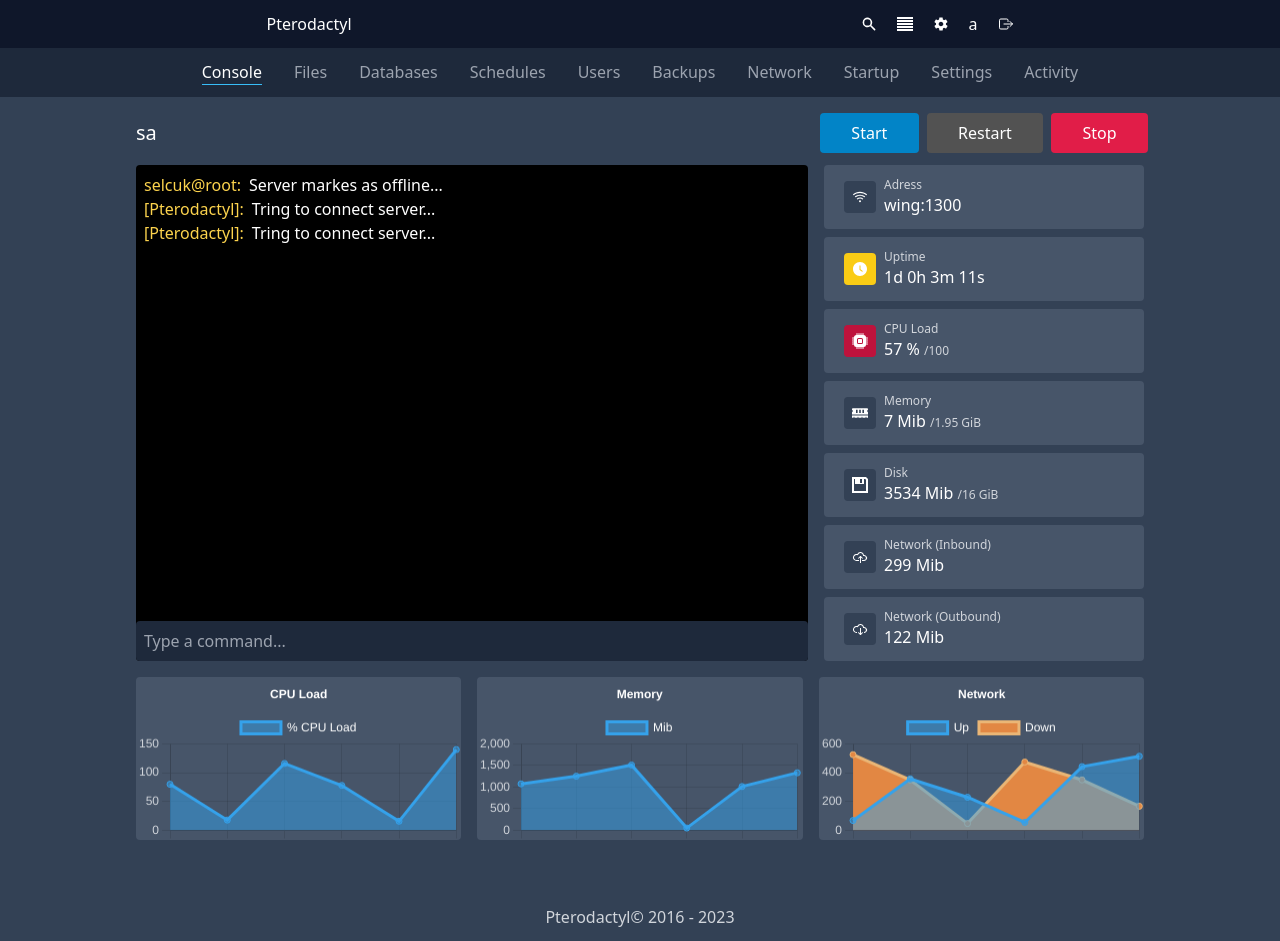
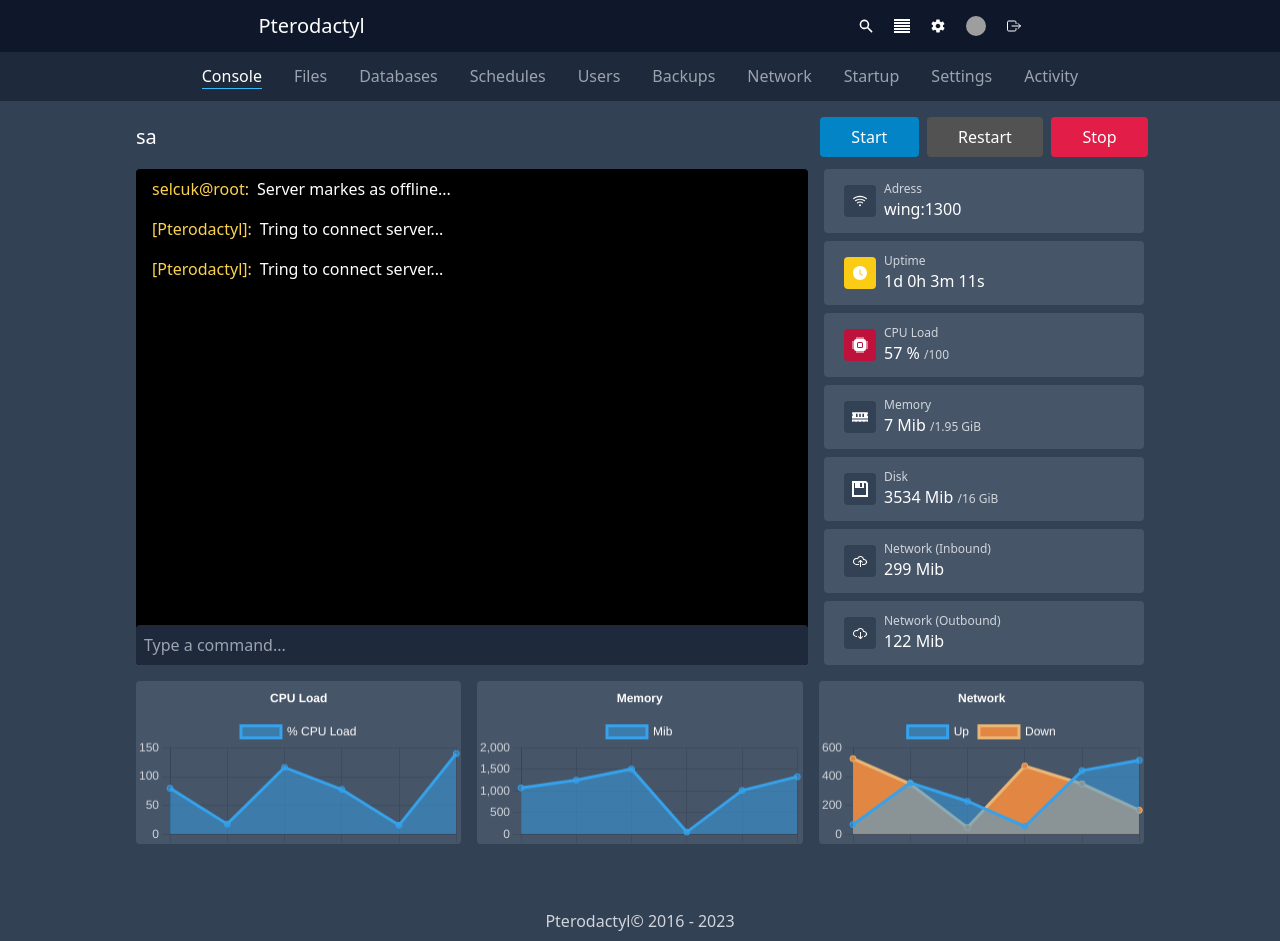
Before and after one commit to selcukguler0/server-analyze, a Next.js app: page /console in a window 1280 px wide. Built offline with nearby package versions, Linux system fonts and the light colour scheme; grey boxes are pictures that could not be loaded.

Commit message:
added avatar to header

```diff
--- a/components/Header.tsx
+++ b/components/Header.tsx
@@ -13,12 +13,16 @@
 	return (
 		<>
 			<header className="bg-slate-900 p-3 flex justify-around items-center">
-				<h1 className="text-white">Pterodactyl</h1>
+				<h1 className="text-white text-xl">Pterodactyl</h1>
 				<div className="flex items-center">
 					<HiSearch className="text-white mr-5" />
 					<ImParagraphJustify className="text-white mr-5" />
 					<IoMdSettings className="text-white mr-5" />
-					<div className="text-white mr-5">a</div>
+					<img
+						className="w-5 h-5 rounded-full mr-5"
+						src="https://avatars.githubusercontent.com/u/75174547?v=4"
+						alt="Rounded avatar"
+					/>
 					<IoExitOutline className="text-white" />
 				</div>
 			</header>
--- a/pages/console.tsx
+++ b/pages/console.tsx
@@ -75,19 +75,19 @@
 						<div className="w-2/3 bg-black rounded flex flex-col m-2">
 							<table className="flex-1">
 								<tbody>
-									<tr className="flex">
-										<td className="text-amber-300 pt-2 pl-2">selcuk@root:</td>{" "}
-										<td className="text-white pt-2 pl-2">
+									<tr className="flex p-2 hover:bg-gray-600">
+										<td className="text-amber-300 pl-2">selcuk@root:</td>{" "}
+										<td className="text-white pl-2">
 											Server markes as offline...
 										</td>
 									</tr>
-									<tr className="flex">
+									<tr className="flex p-2 hover:bg-gray-600">
 										<td className="text-amber-300 pl-2">[Pterodactyl]:</td>{" "}
 										<td className="text-white pl-2">
 											Tring to connect server...
 										</td>
 									</tr>
-									<tr className="flex">
+									<tr className="flex p-2 hover:bg-gray-600">
 										<td className="text-amber-300 pl-2">[Pterodactyl]:</td>{" "}
 										<td className="text-white pl-2">
 											Tring to connect server...
```
